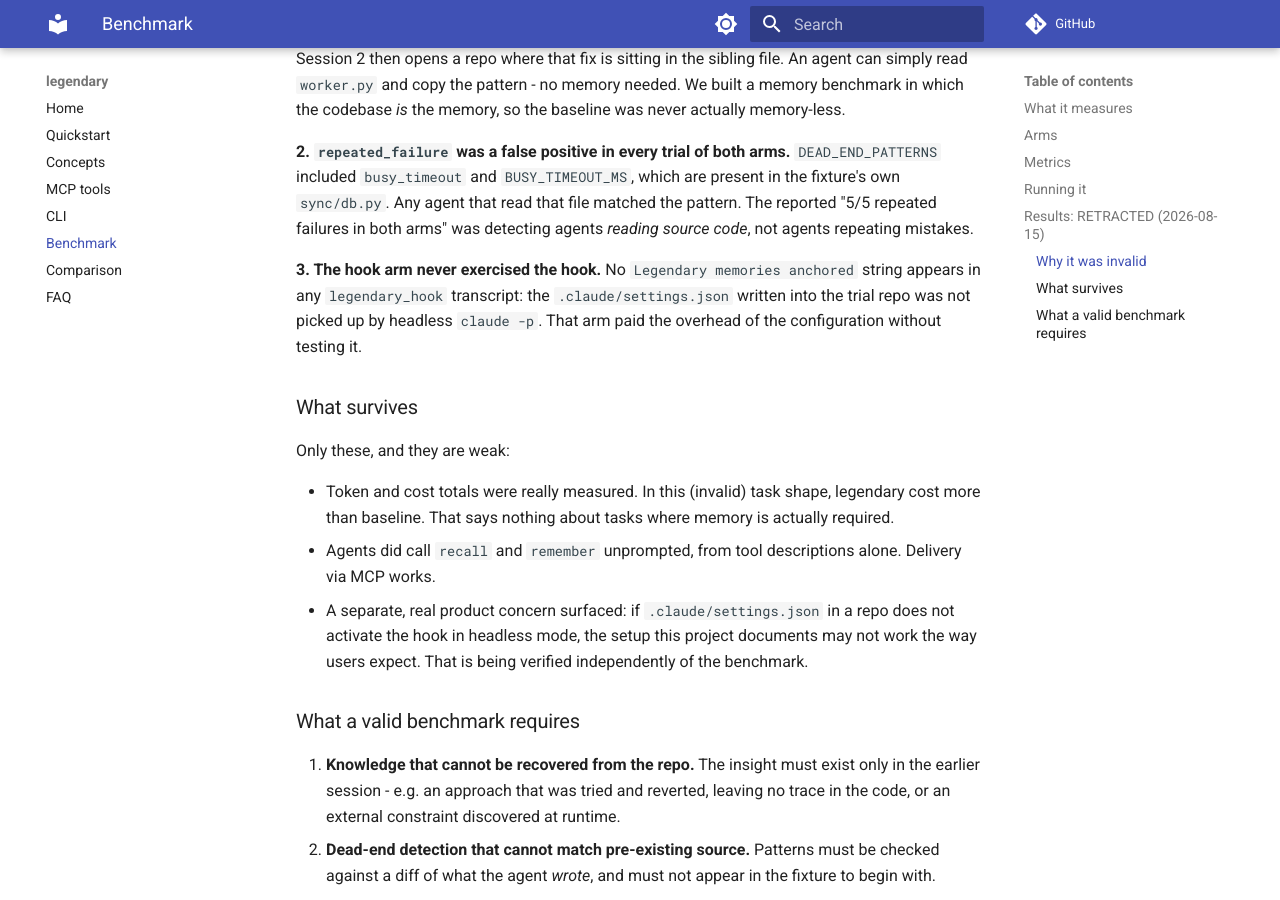
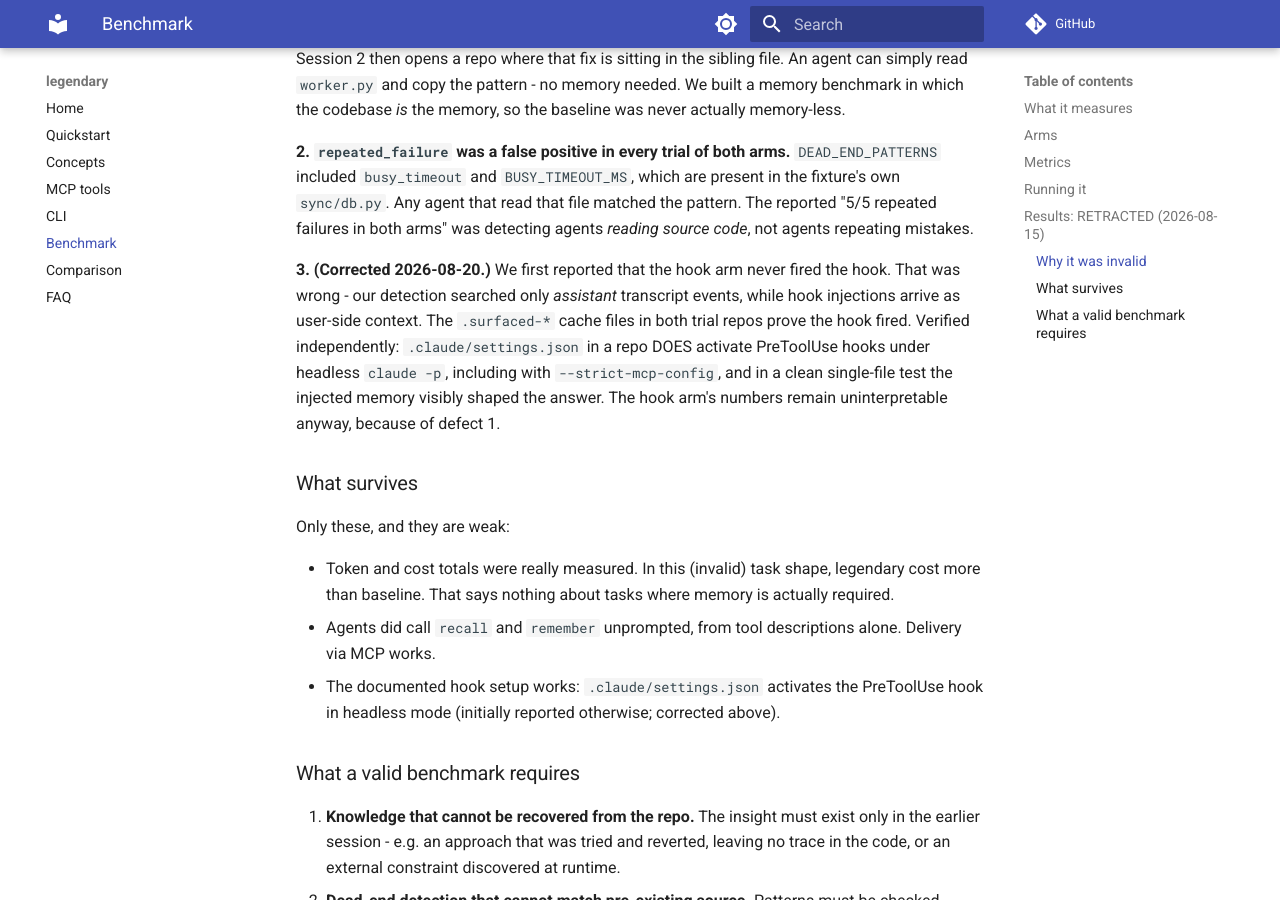
Before and after one commit to ashhadahsan/legendary, an MkDocs documentation site: the page built from docs/benchmark.md, in a window 1280 px wide and 900 px high, scrolled down 1747 px. Built offline with MkDocs 1.6.1 and Material for MkDocs 9.7.7, drawn with Linux system fonts in a browser that asks for light colours; comment, search, counter and statistics services are not loaded.

Commit message:
bench: correct the retraction - the hook DID fire
The .surfaced-* caches in both hook-arm repos prove the PreToolUse hook ran;
our 'hook never fired' claim came from searching assistant-only transcripts,
where hook injections never appear. Verified separately that
.claude/settings.json activates hooks under headless claude -p, including with
--strict-mcp-config. Defect 1 (answer recoverable from the repo) still stands
and still invalidates the run.

```diff
--- a/docs/benchmark.md
+++ b/docs/benchmark.md
@@ -73,10 +73,14 @@ present in the fixture's own `sync/db.py`. Any agent that read that file
 matched the pattern. The reported "5/5 repeated failures in both arms" was
 detecting agents *reading source code*, not agents repeating mistakes.
 
-**3. The hook arm never exercised the hook.** No `Legendary memories anchored`
-string appears in any `legendary_hook` transcript: the `.claude/settings.json`
-written into the trial repo was not picked up by headless `claude -p`. That arm
-paid the overhead of the configuration without testing it.
+**3. (Corrected 2026-08-20.)** We first reported that the hook arm never fired
+the hook. That was wrong - our detection searched only *assistant* transcript
+events, while hook injections arrive as user-side context. The `.surfaced-*`
+cache files in both trial repos prove the hook fired. Verified independently:
+`.claude/settings.json` in a repo DOES activate PreToolUse hooks under headless
+`claude -p`, including with `--strict-mcp-config`, and in a clean single-file
+test the injected memory visibly shaped the answer. The hook arm's numbers
+remain uninterpretable anyway, because of defect 1.
 
 ### What survives
 
@@ -87,10 +91,9 @@ Only these, and they are weak:
   is actually required.
 - Agents did call `recall` and `remember` unprompted, from tool descriptions
   alone. Delivery via MCP works.
-- A separate, real product concern surfaced: if `.claude/settings.json` in a
-  repo does not activate the hook in headless mode, the setup this project
-  documents may not work the way users expect. That is being verified
-  independently of the benchmark.
+- The documented hook setup works: `.claude/settings.json` activates the
+  PreToolUse hook in headless mode (initially reported otherwise; corrected
+  above).
 
 ### What a valid benchmark requires
 
```
